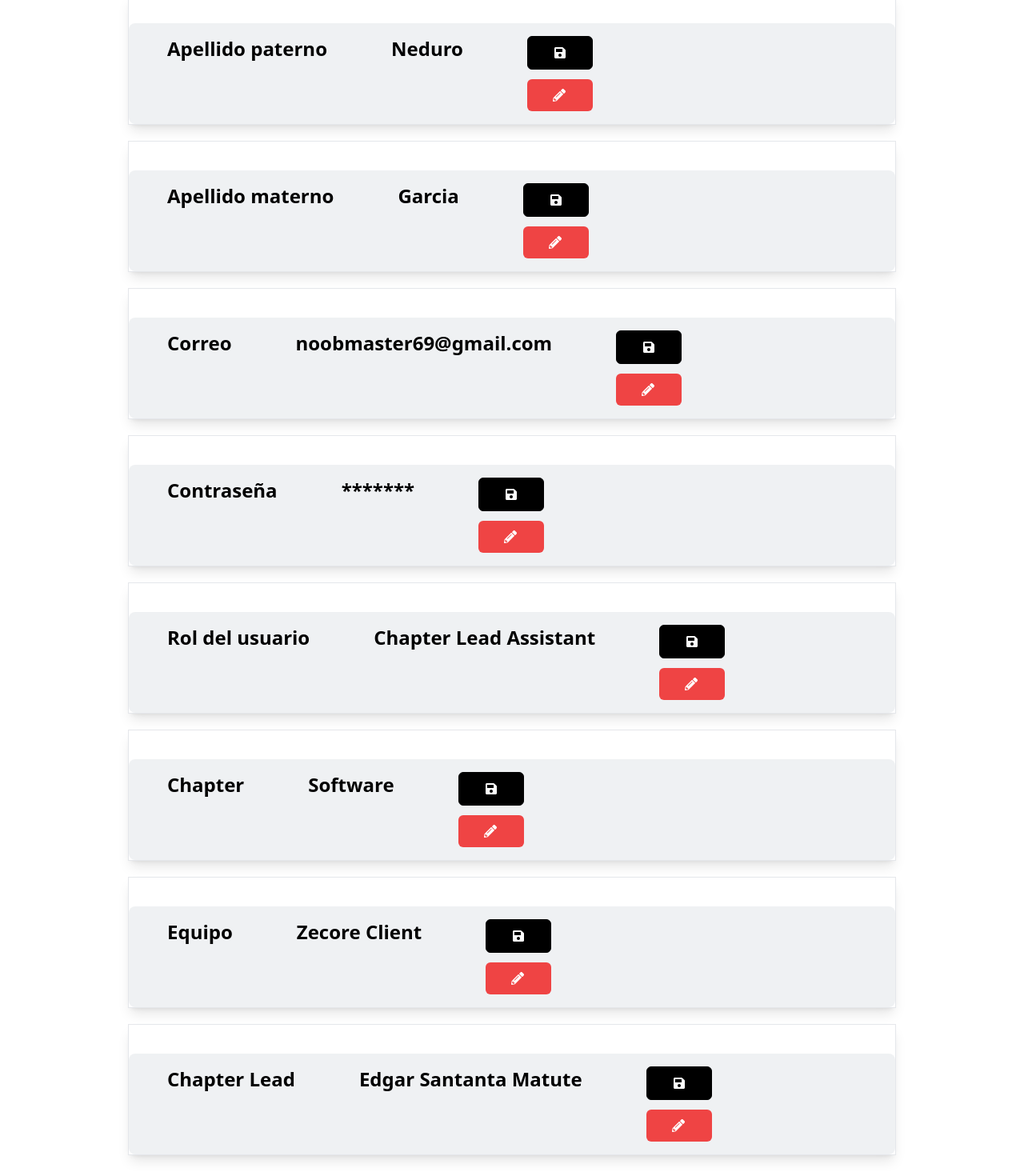
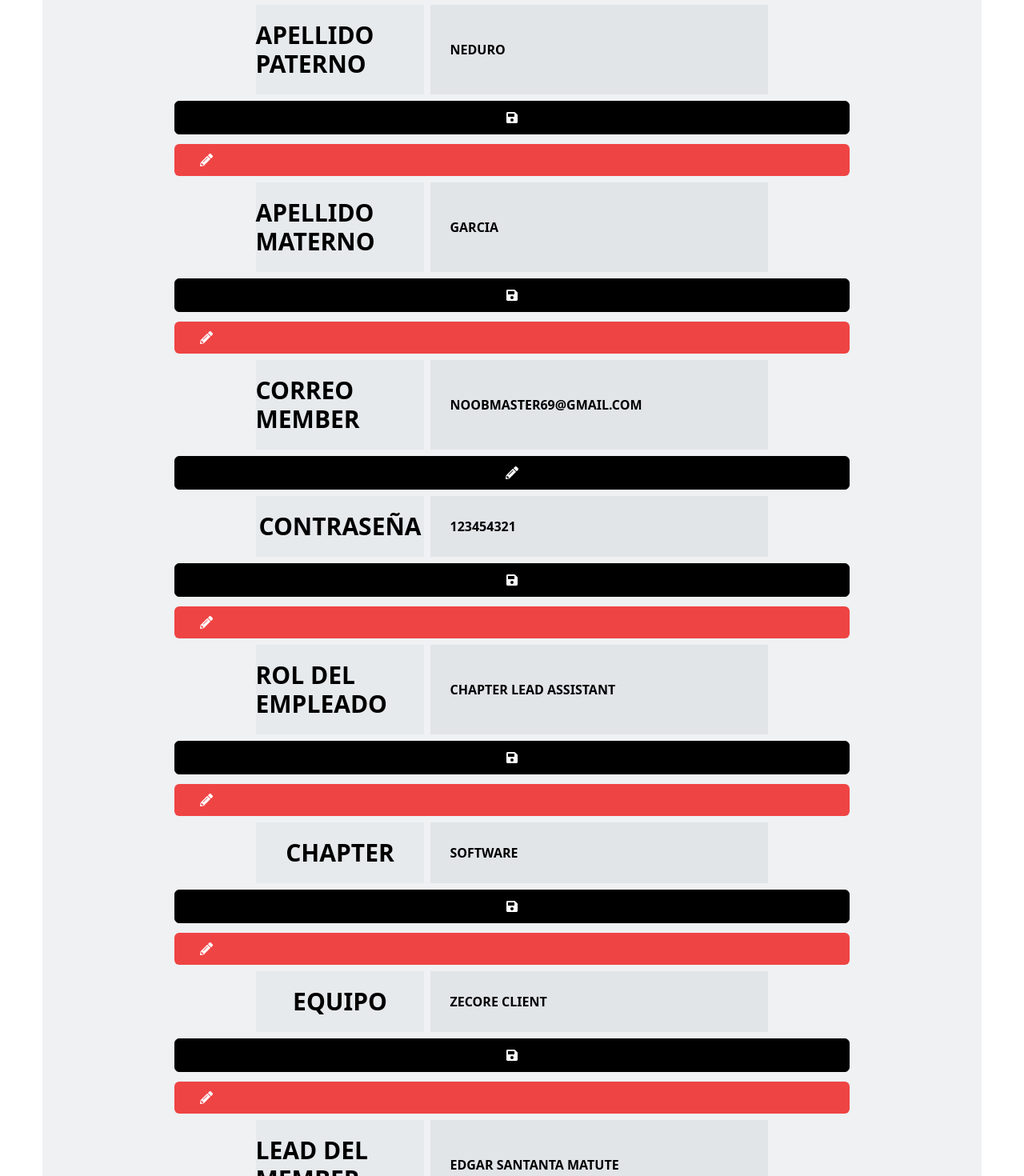
Before and after one commit to Naiztu/Project-Feedback-Zebrands, a Next.js app in the folder Proyecto/client/: page /prueba in a window 1280 px wide. Shown: the part 320-1790 px from the top of the page at 80% size. Built offline with nearby package versions, Linux system fonts and the light colour scheme.

Commit message:
Componente InfoEmpleado

```diff
--- a/Proyecto/client/components/DatosEmpleado.js
+++ b/Proyecto/client/components/DatosEmpleado.js
@@ -1,24 +1,79 @@
-import React from 'react'
-import { FaTrashAlt, FaPencilAlt, FaSave } from "react-icons/fa";
-import swal from "sweetalert";
+import React, { useState } from "react";
+import {FaPencilAlt, FaSave } from "react-icons/fa";
 
-export default function DatosEmpleado({name, value, isSaved}) {
-
+export default function DatosEmpleado({info, isSaved, id_empleado}) {
+  const {
+    nombre_member,
+    apellidopaterno_member,
+    apellidomaterno_member,
+    correo_member,
+    contraseña_member,
+    rol_member,
+    chapter,
+    equipo_member,
+    lead_member
+  } = info;
+  const [isEdited, setIsEdited] = useState(!isSaved);
 
   const handleEdit = () => {
     setIsEdited(true);
   };
+  const [preInfo, setPreInfo] = useState(info);
+
+  const handleChange = (e) => {
+    const newInfo = { ...preInfo };
+    newInfo[e.target.name] = e.target.value;
+    setPreInfo(newInfo);
+  };
+
+
+  const registerInfo = async () => {
+    try {
+      const res = await Axios.post(
+        `http://localhost:8080/feedback/${id_empleado}`,
+        preFeedback
+      );
+      if (res.status != 200) {
+        throw {
+          err: true,
+          status: res.status,
+          statusText: !res.statusText ? "Ocurrió un error" : res.statusText,
+        };
+      } else alert("Edición guardada");
+    } catch (error) {
+      console.log(error);
+    }
+  };
 
   return (
     <>
-    <table className=" mx-auto mb-5  bg-white shadow-lg rounded-sm border border-gray-200 w-11/12 sm:w-3/4">
+    <header className=" bg-slate-400/10 w-full pt-10 rounded-b-3xl">
+        <div className="flex flex-col justify-center items-center w-10/12 mx-auto">
+          <h1 className=" title">
+            {isSaved ? "Mi perfil" : "Perfil de empleado"}
+          </h1>
+        </div>
+      </header>
+      <div className="w-11/12  mx-auto">
       <div className="flex space-x-20 flex-row w-full mx-auto mt-9 px-6 py-4 bg-slate-500/10 rounded-lg">
-      <label className=" text-2xl font-bold mb-2 ml-6">
-      {name}
-    </label>
-    <tr className=" text-2xl font-bold mb-2 ml-6">
-      {value} </tr>
-
+      <div
+          className="w-11/12 md:w-9/12
+    mx-auto rounded-3xl  flex flex-col space-y-2 overflow-hidden "
+        >
+      <div className="rowDimension">
+            <div className="dimesion">nombre</div>
+            {isSaved ? (
+              <div className=" coment basis-6/12">{nombre_member}</div>
+            ) : (
+              <textarea
+                className=" text-area-feed basis-6/12"
+                value={preInfo.nombre_member}
+                name="nombre_member"
+                placeholder="Nombre del member"
+                onChange={handleChange}
+              ></textarea>
+            )}
+          </div>
 
       <div className=" flex flex-col space-y-3">
           <button
@@ -32,8 +87,245 @@ export default function DatosEmpleado({name, value, isSaved}) {
             <FaPencilAlt />
           </button>
         </div>
+        <div className="rowDimension">
+            <div className="dimesion">Apellido paterno</div>
+            {isSaved ? (
+              <div className=" coment basis-6/12">{apellidopaterno_member}</div>
+            ) : (
+              <textarea
+                className=" text-area-feed basis-6/12"
+                value={preInfo.apellidopaterno_member}
+                name="apellidopaterno_member"
+                placeholder="Apellido paterno del empleado"
+                onChange={handleChange}
+              ></textarea>
+            )}
+          </div>
+
+      <div className=" flex flex-col space-y-3">
+          <button
+            className="btn"
+          >
+          <FaSave />
+          </button>
+          <button
+            className={`btn-red "hidden" : "flex"`}
+          >
+            <FaPencilAlt />
+          </button>
+        </div>
+        <div className="rowDimension">
+            <div className="dimesion">Apellido materno</div>
+            {isSaved ? (
+              <div className=" coment basis-6/12">{apellidomaterno_member}</div>
+            ) : (
+              <textarea
+                className=" text-area-feed basis-6/12"
+                value={preInfo.apellidomaterno_member}
+                name="apellidomaterno_member"
+                placeholder="Apellido materno del empleado"
+                onChange={handleChange}
+              ></textarea>
+            )}
+          </div>
+
+      <div className=" flex flex-col space-y-3">
+          <button
+            className="btn"
+          >
+          <FaSave />
+          </button>
+          <button
+            className={`btn-red "hidden" : "flex"`}
+          >
+            <FaPencilAlt />
+          </button>
+        </div>
+        <div className="rowDimension">
+            <div className="dimesion">correo member</div>
+            {isSaved ? (
+              <div className=" coment basis-6/12">{correo_member}</div>
+            ) : (
+              <textarea
+                className=" text-area-feed basis-6/12"
+                value={preInfo.correo_member}
+                name="correo_member"
+                placeholder="Correo del member"
+                onChange={handleChange}
+              ></textarea>
+            )}
+          </div>
+
+          <div className=" flex flex-col space-y-3">
+          <button
+            className="btn"
+            onClick={isEdited ? updateInfo : handleEdit}
+          >
+            {isEdited ? <FaSave /> : <FaPencilAlt />}
+          </button>
+        </div>
+        <div className="rowDimension">
+            <div className="dimesion">Contraseña</div>
+            {isSaved ? (
+              <div className=" coment basis-6/12">{contraseña_member}</div>
+            ) : (
+              <textarea
+                className=" text-area-feed basis-6/12"
+                value={preInfo.contraseña_member}
+                name="contraseña_member"
+                placeholder="Contraseña del member"
+                onChange={handleChange}
+              ></textarea>
+            )}
+          </div>
+
+      <div className=" flex flex-col space-y-3">
+          <button
+            className="btn"
+          >
+          <FaSave />
+          </button>
+          <button
+            className={`btn-red "hidden" : "flex"`}
+          >
+            <FaPencilAlt />
+          </button>
+        </div>
+        <div className="rowDimension">
+            <div className="dimesion">Rol del empleado</div>
+            {isSaved ? (
+              <div className=" coment basis-6/12">{rol_member}</div>
+            ) : (
+              <textarea
+                className=" text-area-feed basis-6/12"
+                value={preInfo.contraseña_member}
+                name="rol_member"
+                placeholder="Rol del member"
+                onChange={handleChange}
+              ></textarea>
+            )}
+          </div>
+
+      <div className=" flex flex-col space-y-3">
+          <button
+            className="btn"
+          >
+          <FaSave />
+          </button>
+          <button
+            className={`btn-red "hidden" : "flex"`}
+          >
+            <FaPencilAlt />
+          </button>
+        </div>
+        <div className="rowDimension">
+            <div className="dimesion">Chapter</div>
+            {isSaved ? (
+              <div className=" coment basis-6/12">{chapter}</div>
+            ) : (
+              <textarea
+                className=" text-area-feed basis-6/12"
+                value={preInfo.chapter}
+                name="chapter"
+                placeholder="Chapter del member"
+                onChange={handleChange}
+              ></textarea>
+            )}
+          </div>
+
+      <div className=" flex flex-col space-y-3">
+          <button
+            className="btn"
+          >
+          <FaSave />
+          </button>
+          <button
+            className={`btn-red "hidden" : "flex"`}
+          >
+            <FaPencilAlt />
+          </button>
+        </div>
+        <div className="rowDimension">
+            <div className="dimesion">Equipo</div>
+            {isSaved ? (
+              <div className=" coment basis-6/12">{equipo_member}</div>
+            ) : (
+              <textarea
+                className=" text-area-feed basis-6/12"
+                value={preInfo.equipo_member}
+                name="equipo_member"
+                placeholder="Equipo del member"
+                onChange={handleChange}
+              ></textarea>
+            )}
+          </div>
+
+      <div className=" flex flex-col space-y-3">
+          <button
+            className="btn"
+          >
+          <FaSave />
+          </button>
+          <button
+            className={`btn-red "hidden" : "flex"`}
+          >
+            <FaPencilAlt />
+          </button>
+        </div>
+        <div className="rowDimension">
+            <div className="dimesion">Lead del member</div>
+            {isSaved ? (
+              <div className=" coment basis-6/12">{lead_member}</div>
+            ) : (
+              <textarea
+                className=" text-area-feed basis-6/12"
+                value={preInfo.lead_member}
+                name="lead_member"
+                placeholder="Lead del member"
+                onChange={handleChange}
+              ></textarea>
+            )}
+          </div>
+
+      <div className=" flex flex-col space-y-3">
+          <button
+            className="btn"
+          >
+          <FaSave />
+          </button>
+          <button
+            className={`btn-red "hidden" : "flex"`}
+          >
+            <FaPencilAlt />
+          </button>
+        </div>
+        </div>
+
     </div>
-    </table>
+
+    {!isSaved && (
+        <div className="w-9/12 flex items-center justify-center font-bold">
+          <button className="btn" onClick={registerInfo}>
+            Guardar
+          </button>
+        </div>
+      )}
+      </div>
     </>
   )
 }
+
+DatosEmpleado.defaultProps = {
+  info: {
+    nombre_member: "felipe",
+    apellidopaterno_member: "neduro",
+    apellidomaterno_member: "garcia",
+    correo_member: "noobmaster69@gmail.com" ,
+    contraseña_member: "123454321",
+    rol_member: "Chapter Lead Assistant",
+    chapter: "software",
+    equipo_member: "Zecore Client",
+    lead_member: "Edgar Santanta Matute"
+  },
+  isSaved: true,
+};
--- a/Proyecto/client/pages/prueba.js
+++ b/Proyecto/client/pages/prueba.js
@@ -1,29 +1,10 @@
-
-
 import React from "react";
 import DatosEmpleado from "../components/DatosEmpleado";
 
 export default function Prueba() {
   return (
     <>
-          <header className=" bg-slate-400/10 w-full pt-10 rounded-b-3xl">
-        <div className="flex flex-col justify-center items-center w-10/12 mx-auto">
-          <h1  className=" title my-5 mb-7 mt-3">
-            Mi perfil
-          </h1>
-        </div>
-      </header>
-
-      <DatosEmpleado name={"nombre"} value={"Felipe"}/>
-      <DatosEmpleado name={"Apellido paterno"} value={"Neduro"}/>
-      <DatosEmpleado name={"Apellido materno"} value={"Garcia"}/>
-
-      <DatosEmpleado name={"Correo"} value={"noobmaster69@gmail.com"}/>
-      <DatosEmpleado name={"Contraseña"} value={"*******"}/>
-      <DatosEmpleado name={"Rol del usuario"} value={"Chapter Lead Assistant"}/>
-      <DatosEmpleado name={"Chapter"} value={"Software"}/>
-      <DatosEmpleado name={"Equipo"} value={"Zecore Client"}/>
-      <DatosEmpleado name={"Chapter Lead"} value={"Edgar Santanta Matute"}/>
+      <DatosEmpleado></DatosEmpleado>
 
 
 
```
